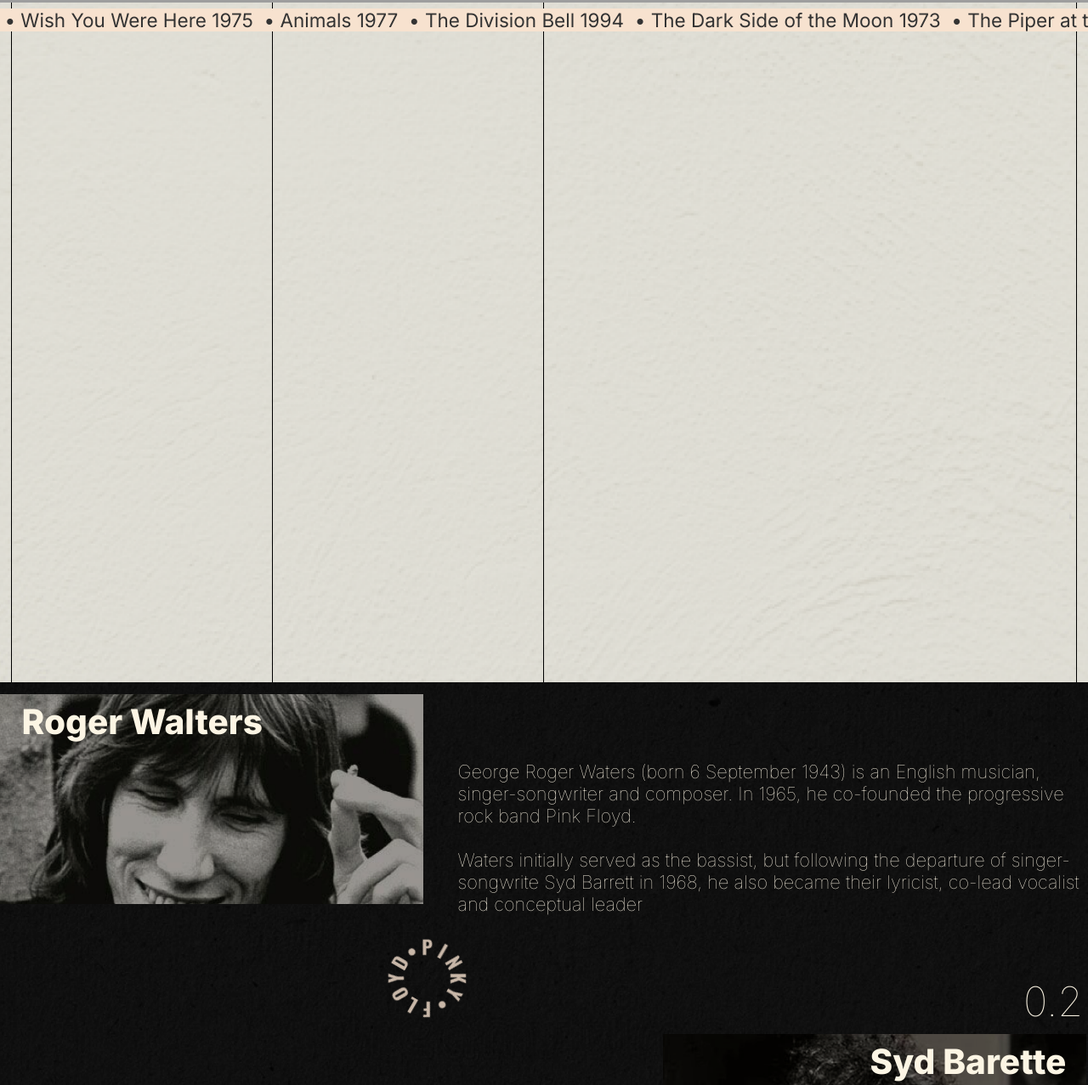
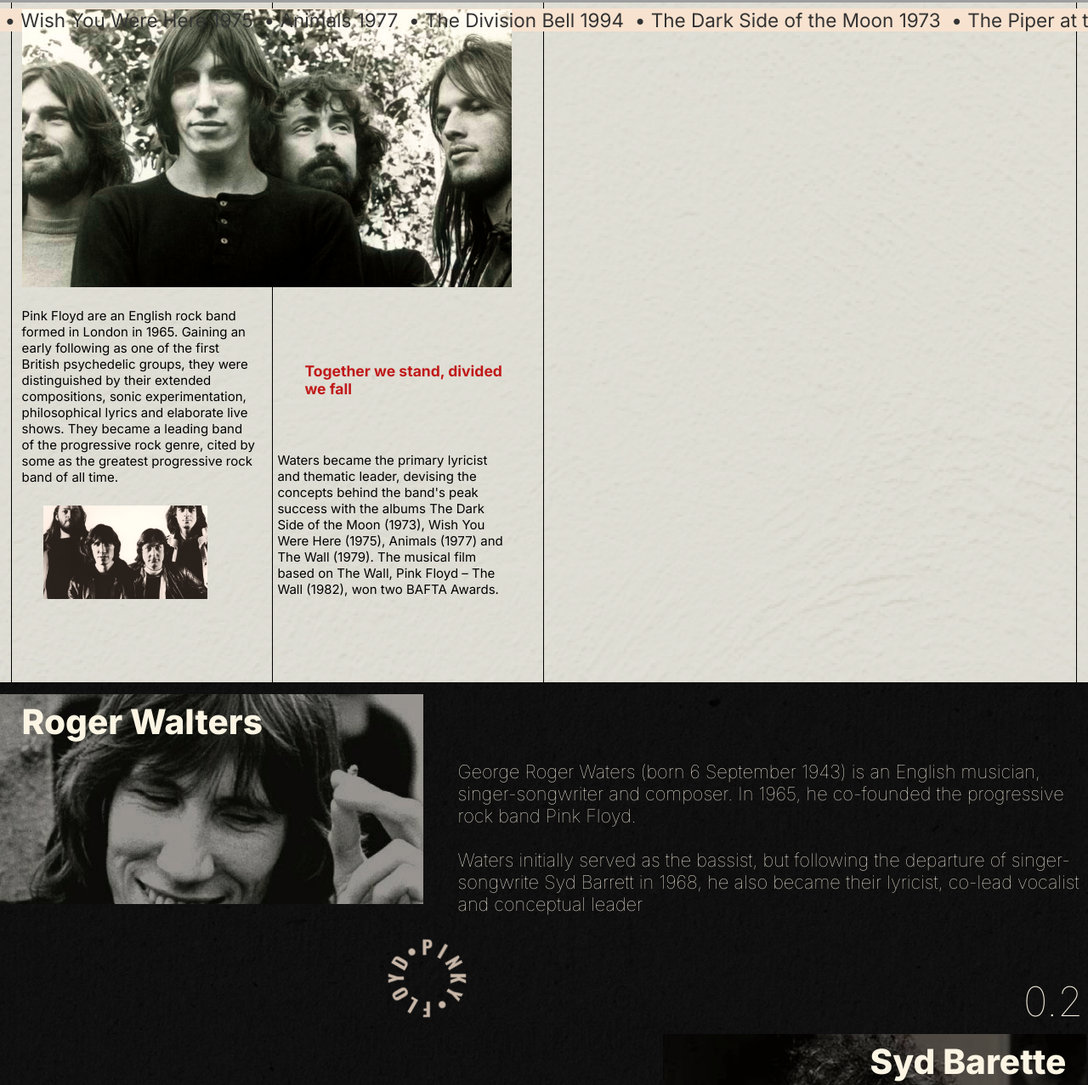
Before and after one commit to 00BeatrizLAndiCoelho00/Css-PinkyFloyd-FanPage, a plain HTML site: page index.html in a window 1280 px wide. Shown: the part 828-2105 px from the top of the page at 85% size. Drawn offline with nearby package versions, Linux system fonts and the light colour scheme.

Commit message:
history halfo done

```diff
--- a/css/footer.css
+++ b/css/footer.css
@@ -8,6 +8,6 @@ footer{
     width: 100%;
     justify-content: center;
     display: flex;
-
+    margin-top: 8vh;
 
 }
--- a/css/history.css
+++ b/css/history.css
@@ -53,3 +53,49 @@
     position: absolute;
     right: 1vw;
 }
+
+.left{
+
+}
+.allBandMembersImagen{
+    margin-top: 1vh;
+ margin-left: 2vw;
+}
+
+.TextsHistory_smolImageHistory{
+    display: flex;
+    font-family: 'Inter', sans-serif;
+    font-weight: 500;
+    width: 45vw;
+    margin-left: 2vw;
+    margin-top: 1vh;
+    height: 43vh;
+}
+
+.txtHistoryLeft{
+    margin-top: 1.5vh;
+    align-items: center;
+    color: black;
+    width: 23vw;
+    height: 50%;
+}
+
+.imgHistory2{
+    margin-top: 3vh;
+  margin-left: 2vw;
+}
+
+.txtHistoryRigth{
+    margin-top: 1.5vh;
+    align-items: center;
+    width: 23vw;
+    height: 50%;
+    margin-left: 2vw;
+}
+
+.redtext{
+    color: var(--redish);
+    margin-top: 8vh;
+    margin-bottom: 8vh;
+    margin-left: 2.5vw;
+}
--- a/index.html
+++ b/index.html
@@ -79,7 +79,7 @@ family=Merriweather:ital,wght@0,300;0,400;0,700;0,900;1,900&family=Noto+Serif+NP
                         <div class="item">• The Piper at the Gates of Dawn 1967 <span>&nbsp;</span></div>
                         <div class="item">• Pulse 1995 <span>&nbsp;</span></div>
                         <div class="item">• A Momentary Lapse of Reason 1987 <span>&nbsp;</span></div>
-                    <div class="item"> • The Final Cut  1987 <span>&nbsp;</span></div>
+                        <div class="item"> • The Final Cut 1987 <span>&nbsp;</span></div>
                         <div class="item"> • Obscured by Clouds 1972 <span>&nbsp;</span></div>
                         <div class="item"> • Meddle 1971 <span>&nbsp;</span></div>
                         <div class="item">• More 1969<span>&nbsp;</span></div>
@@ -87,20 +87,20 @@ family=Merriweather:ital,wght@0,300;0,400;0,700;0,900;1,900&family=Noto+Serif+NP
 
                         <div class="item"> • Ummagumma 1969 <span>&nbsp;</span></div>
                         <div class="item"> • Delicate Sound of Thunder 1988 <span>&nbsp;</span></div>
-                    <div class="item"> • Is There Anybody Out There? The Wall  1980 <span>&nbsp;</span></div>
+                        <div class="item"> • Is There Anybody Out There? The Wall 1980 <span>&nbsp;</span></div>
                         <div class="item">• Live at Knebworth 1990 <span>&nbsp;</span></div>
 
                         <div class="item"> • Tonite Lets All Make Love in London 1964 <span>&nbsp;</span></div>
                         <div class="item">• Picnic - A Breath of Fresh Air 1970 <span>&nbsp;</span></div>
                         <div class="item">• The Piper at the Gates of Dawn 1967 <span>&nbsp;</span></div>
-                    <div class="item">• Zabriskie Point  1970 <span>&nbsp;</span></div>
+                        <div class="item">• Zabriskie Point 1970 <span>&nbsp;</span></div>
                         <div class="item"> • Relics 1971 <span>&nbsp;</span></div>
                         <div class="item"> • A Nice Pair 1974 <span>&nbsp;</span></div>
                         <div class="item"> •A Collection of Great Dance Songs 1981 <span>&nbsp;</span></div>
-                    <div class="item">• Works  1983 <span>&nbsp;</span></div>
-                    <div class="item"> • The Best of Pink Floyd: A Foot in the Door  2011 <span>&nbsp;</span></div>
+                        <div class="item">• Works 1983 <span>&nbsp;</span></div>
+                        <div class="item"> • The Best of Pink Floyd: A Foot in the Door 2011 <span>&nbsp;</span></div>
                         <div class="item">• The Early Years 1967–1972: Cre/ation <span>&nbsp;</span></div>
-                    <div class="item">• The Later Years 1987–2019  <span>&nbsp;</span></div>
+                        <div class="item">• The Later Years 1987–2019 <span>&nbsp;</span></div>
 
 
                         <div class="item"> • Shine On 1992 <span>&nbsp;</span></div>
@@ -120,13 +120,47 @@ family=Merriweather:ital,wght@0,300;0,400;0,700;0,900;1,900&family=Noto+Serif+NP
             <section class="history" id="history">
 
 
-
                 <div class="line"></div>
                 <div class="line2"></div>
                 <div class="line3"></div>
                 <div class="line4"></div>
 
+                <div class="contentHistory">
+                    <div class="left">
+                        <img class="allBandMembersImagen" src="css/img/allBandMembers.png"
+                            alt="All member band photography 1980" width="45%">
+                        <div class="TextsHistory_smolImageHistory">
+                            <div class="txtHistoryLeft">
+                                <p>Pink Floyd are an English rock band formed in London in 1965.
+                                     Gaining an early following as one of the first British psychedelic
+                                      groups, they were distinguished by their extended compositions,
+                                      sonic experimentation, philosophical lyrics and elaborate live shows.
+                                      They became a leading band of the progressive rock genre, cited by some
+                                       as the greatest progressive rock band of all time.
+                                </p>
+                                <img  class="imgHistory2" src="css/img/pinkyHistoriagraphyPhoto.png" alt="" width="70%">
+                            </div>
+                            <div class="txtHistoryRigth">
+                                <div class="redtext">
+                                    <h3 >Together we stand, divided we fall</h3>
+                                </div>
 
+                                <p class="blackText">Waters became the primary lyricist and thematic leader,
+                                    devising the concepts behind the band's peak success with
+                                    the albums The Dark Side of the Moon (1973), Wish You Were
+                                     Here (1975), Animals (1977) and The Wall (1979). The musical
+                                     film based on The Wall, Pink Floyd – The Wall (1982), won
+                                      two BAFTA Awards.
+                                </p>
+
+                            </div>
+
+                        </div>
+                    </div>
+                    <div class="rigt">
+
+                    </div>
+                </div>
 
             </section>
             <section class="band" id="band">
@@ -661,7 +695,7 @@ family=Merriweather:ital,wght@0,300;0,400;0,700;0,900;1,900&family=Noto+Serif+NP
 
         </main>
         <footer>
-            <p>•All licenses reserved to a A. Beatriz Landi•</p>
+            <p>•All songs licenses reserved to Pinky Floyd •</p>
         </footer>
 
         <script src="js/script.js"></script>
```
Also changed, not shown: css/img/allBandMembers.png (added), css/img/pinkyHistoriagraphyPhoto.png (added). Lines whose indentation alone changed are shown as unchanged.
